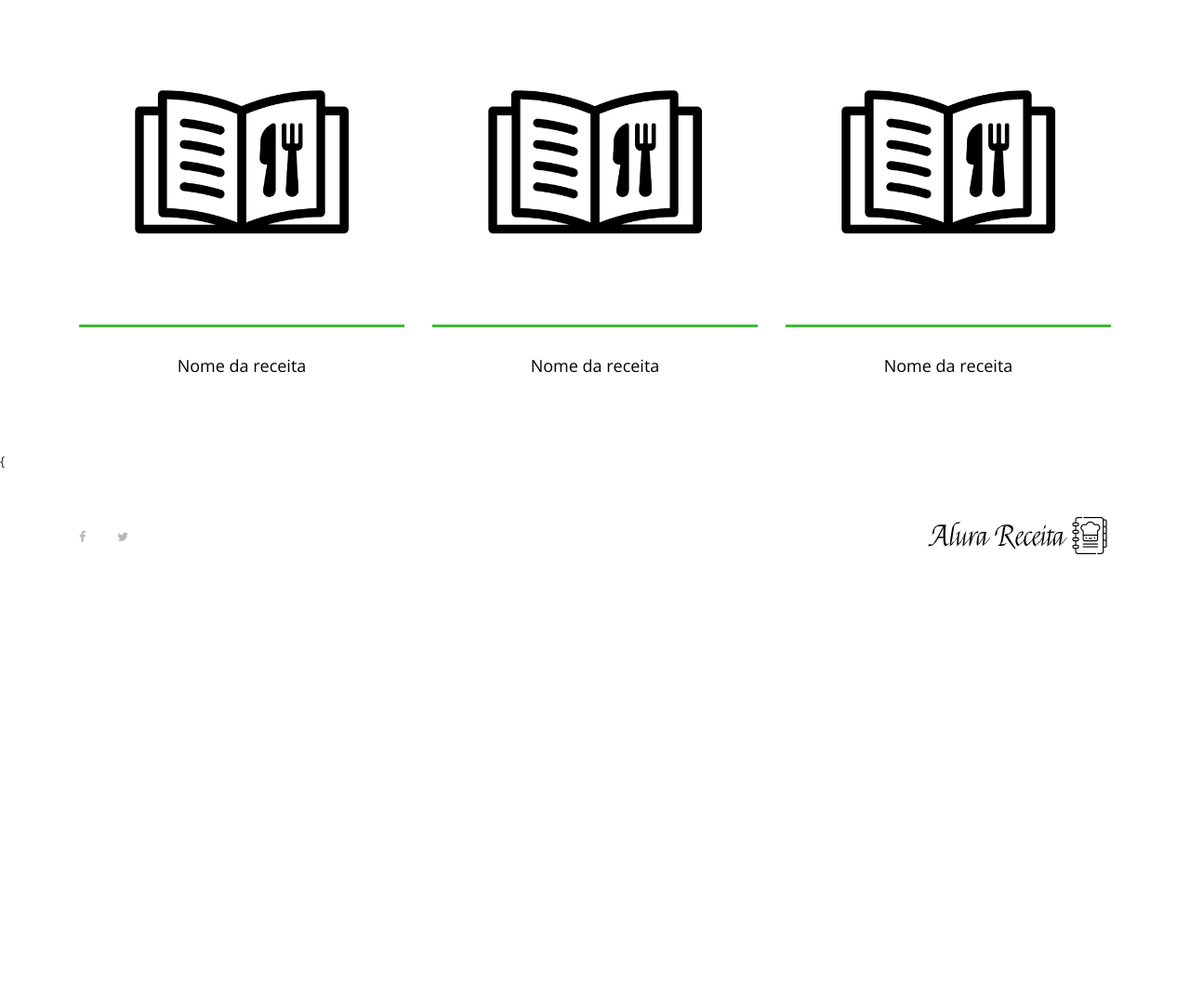
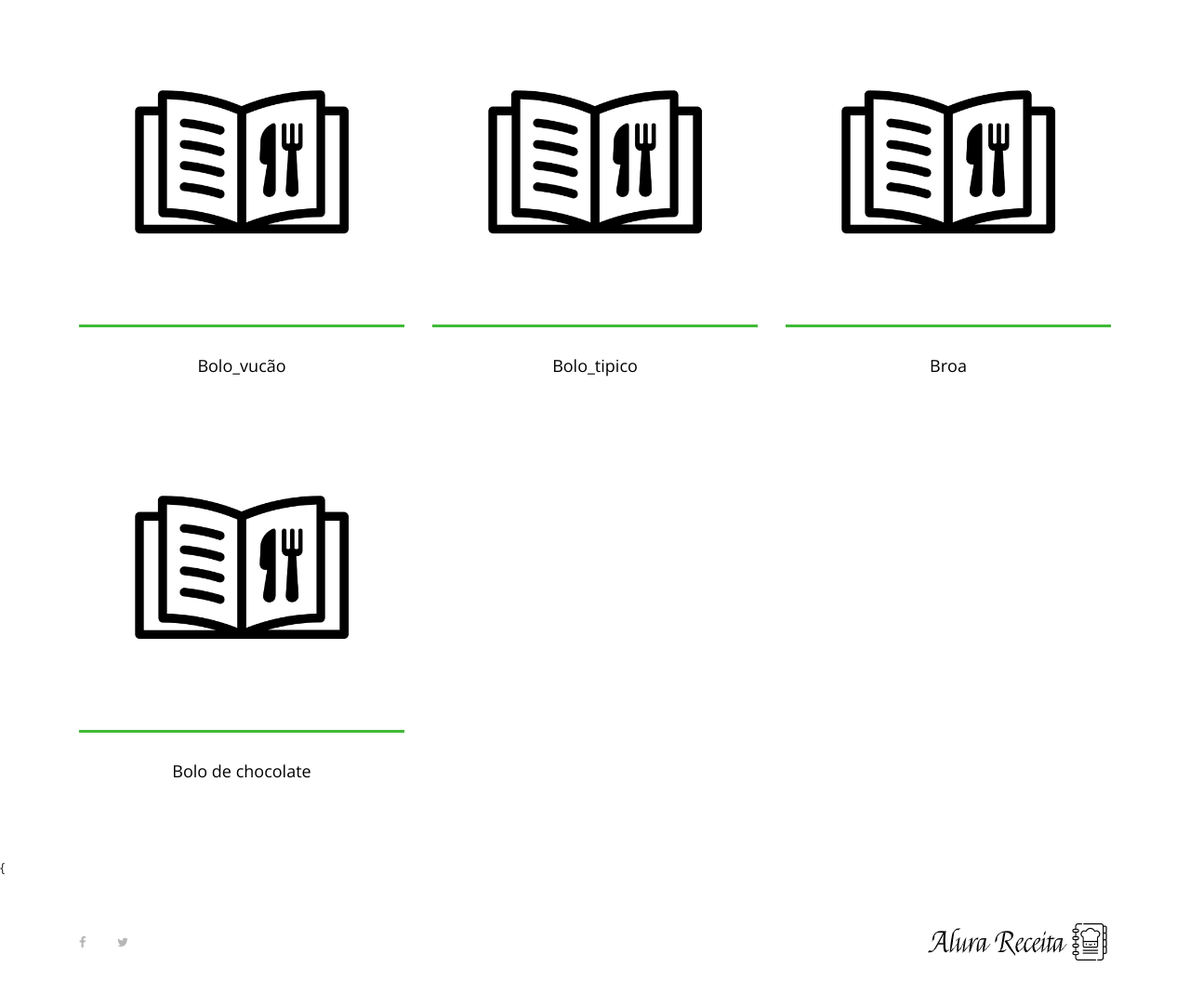
Before and after one commit to carlosrjhoe/Aplica-o_Django, a Django app: page / in a window 1280 px wide. Shown: the part 196-1279 px from the top of the page at 93% size. Before the commit the page ends 792 px from the top, so only its background shows below. Run offline with Django 4.2, Linux system fonts and the light colour scheme; some libraries are stand-ins or nearby versions.

Commit message:
Adicionando uma funcionalidade para adicionar uma nova receita dinamicamente

```diff
--- a/receitas/templates/index.html
+++ b/receitas/templates/index.html
@@ -30,41 +30,19 @@
     <section class="best-receipe-area">
         <div class="container">
             <div class="row">
+                {% for chave, valor in nome_das_receitas.items %}
                 <!-- Single Best Receipe Area -->
                 <div class="col-12 col-sm-6 col-lg-4">
                     <div class="single-best-receipe-area mb-30">
                         <img src="{% static 'img/bg-img/foto_receita.png' %}" alt="">
                         <div class="receipe-content">
                             <a href="receita.html">
-                                <h5>Nome da receita</h5>
+                                <h5>{{ valor }}</h5>
                             </a>
                         </div>
                     </div>
                 </div>
-
-                <!-- Single Best Receipe Area -->
-                <div class="col-12 col-sm-6 col-lg-4">
-                    <div class="single-best-receipe-area mb-30">
-                        <img src="{% static 'img/bg-img/foto_receita.png' %}" alt="">
-                        <div class="receipe-content">
-                            <a href="receita.html">
-                                <h5>Nome da receita</h5>
-                            </a>
-                        </div>
-                    </div>
-                </div>
-
-                <!-- Single Best Receipe Area -->
-                <div class="col-12 col-sm-6 col-lg-4">
-                    <div class="single-best-receipe-area mb-30">
-                        <img src="{% static 'img/bg-img/foto_receita.png' %}" alt="">
-                        <div class="receipe-content">
-                            <a href="receita.html">
-                                <h5>Nome da receita</h5>
-                            </a>
-                        </div>
-                    </div>
-                </div>
+                {% endfor %}
     </section>
     <!-- ##### Best Receipe Area End ##### -->
 
--- a/receitas/views.py
+++ b/receitas/views.py
@@ -2,7 +2,16 @@ from django.shortcuts import render
 
 # Create your views here.
 def index(request):
-    return render(request, 'index.html')
+    receitas = {
+        1:'Bolo_vucão',
+        2:'Bolo_tipico',
+        3:'Broa',
+        4:'Bolo de chocolate'
+    }
+    dados = {
+        'nome_das_receitas' : receitas
+    }
+    return render(request, 'index.html', dados)
 
 def receita(request):
     return render(request, 'receita.html')
```
